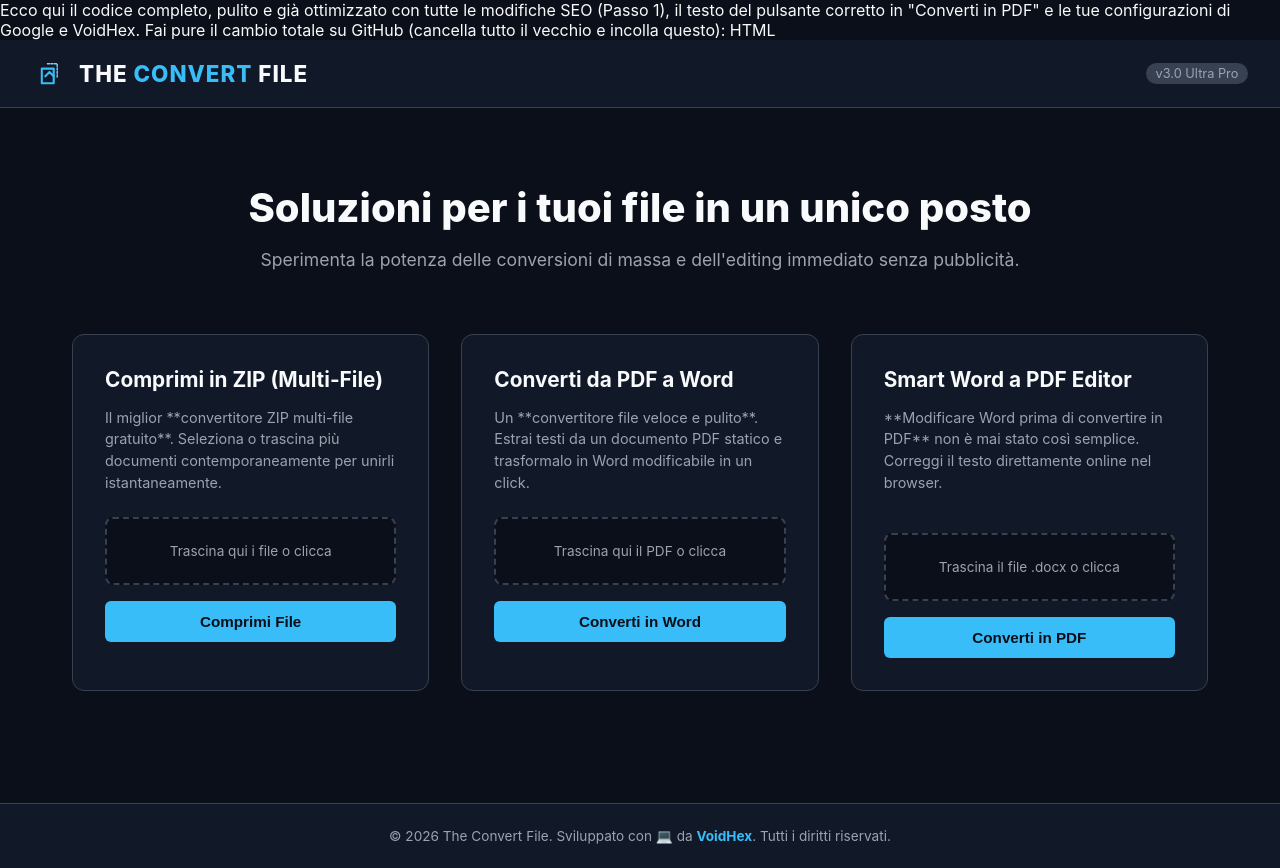
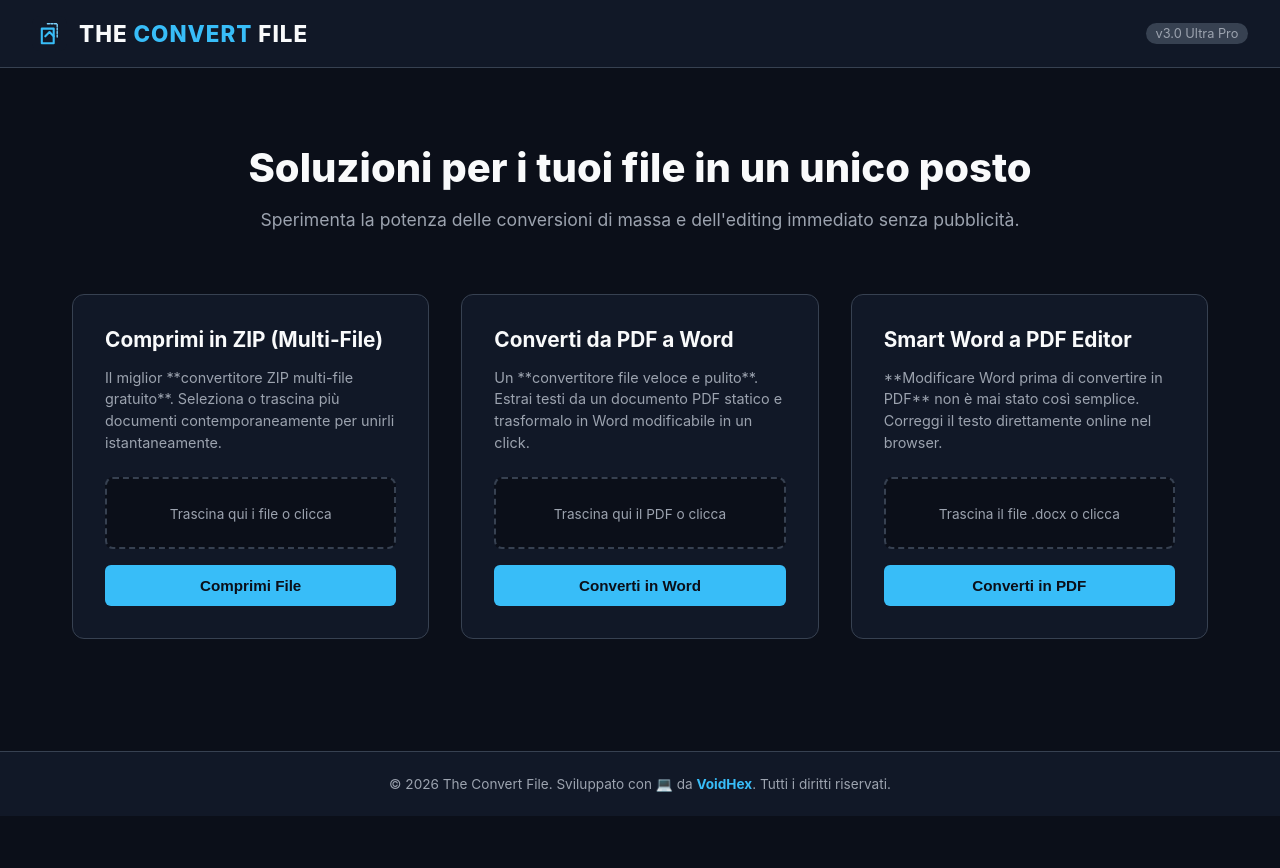
Before and after one commit to VoidHex01/The-Convert-File., a Flask app: page / in a window 1280 px wide. After the commit the page ends 816 px from the top, so only its background shows below. Run offline with Flask 3, Linux system fonts and the light colour scheme.

Commit message:
Update index.html

```diff
--- a/templates/index.html
+++ b/templates/index.html
@@ -1,8 +1,3 @@
-Ecco qui il codice completo, pulito e già ottimizzato con tutte le modifiche SEO (Passo 1), il testo del pulsante corretto in "Converti in PDF" e le tue configurazioni di Google e VoidHex.
-
-Fai pure il cambio totale su GitHub (cancella tutto il vecchio e incolla questo):
-
-HTML
 <!DOCTYPE html>
 <html lang="it">
 <head>
```
